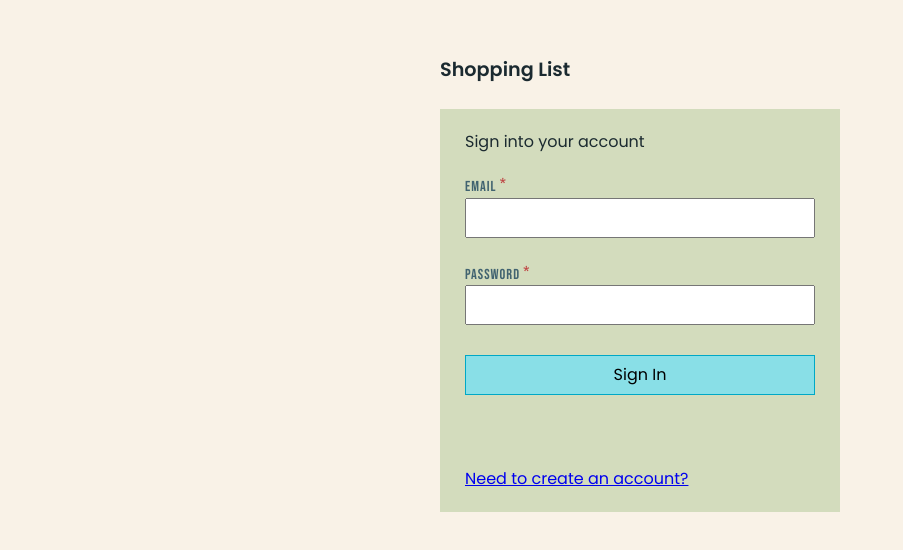
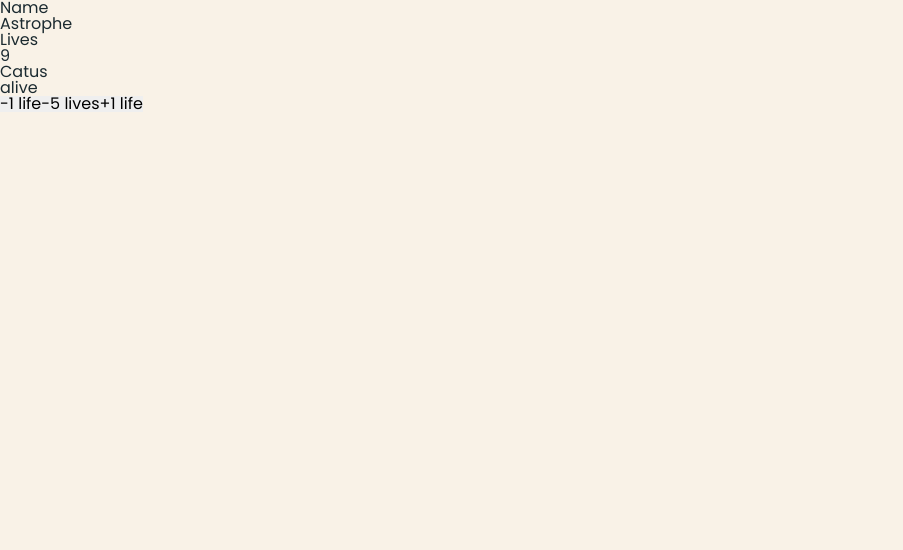
Before and after one commit to alchemy-2022-apr-demos/demo-use-reducer, a React app: page /cat in a window 1280 px wide. Before the commit this address led to /auth. Shown: the top 550 px of the page, without its empty margins (0-903 px from the left). Built offline with nearby package versions, Linux system fonts and the light colour scheme; no server answers.

Commit message:
add Cat using reducers

```diff
--- /dev/null
+++ b/src/actions/cat.js
@@ -0,0 +1,14 @@
+
+export const removeCatLifeAction = (amount) => {
+  return {
+    type: 'remove-cat-life',
+    amount,
+  }
+}
+
+export const addCatLifeAction = (amount) => {
+  return {
+    type: 'add-cat-life',
+    amount,
+  }
+}
--- a/src/components/App.jsx
+++ b/src/components/App.jsx
@@ -13,12 +13,15 @@ import ProtectedRoute from './Auth/ProtectedRoute.jsx';
 import { ShoppingList } from './Lists/ShoppingList.jsx';
 import { Lists } from './Lists/Lists.jsx';
 import ListsProvider from '../state/ListsContext.jsx';
+import Reduced from '../reducer-provider.jsx'
+import Cat from './Cat'
 
 export default function App() {
-  return (
+  return <Reduced>
     <Router>
       <UserProvider>
         <Routes>
+          <Route path="cat" element={<Cat />} />
           <Route path="auth" element={<Auth />}>
             <Route index element={<AuthForm mode="signin" />} />
             <Route
@@ -43,5 +46,5 @@ export default function App() {
         </Routes>
       </UserProvider>
     </Router>
-  );
+  </Reduced>
 }
--- /dev/null
+++ b/src/components/Cat.jsx
@@ -0,0 +1,32 @@
+import React, { useContext } from 'react'
+import { addCatLifeAction, removeCatLifeAction } from '../actions/cat.js';
+import { Context as ReducerContext } from '../reducer-provider.jsx'
+
+export default function Catponent() {
+  const { state, dispatch } = useContext(ReducerContext);
+  const removeOneLife = (e) => {
+    dispatch(removeCatLifeAction(1));
+  }
+  const removeFiveLives = (e) => {
+    dispatch(removeCatLifeAction(5));
+  }
+  const addOneLife = (e) => {
+    dispatch(addCatLifeAction(1));
+  }
+
+  return <article>
+    <dl>
+      <dt>Name</dt>
+      <dd>{state.name}</dd>
+      <dt>Lives</dt>
+      <dd>{state.lives}</dd>
+      <dt>Catus</dt>
+      <dd>{state.status}</dd>
+    </dl>
+    <fieldset>
+      <button onClick={removeOneLife}>-1 life</button>
+      <button onClick={removeFiveLives}>-5 lives</button>
+      <button onClick={addOneLife}>+1 life</button>
+    </fieldset>
+  </article>
+}
--- a/src/components/Page/Navigation.jsx
+++ b/src/components/Page/Navigation.jsx
@@ -5,6 +5,7 @@ export default function Navigation() {
   return (
     <nav className={styles.Navigation}>
       <NavLink to="">Dashboard</NavLink>
+      <NavLink to="cat">Cat</NavLink>
       <NavLink to="lists">Lists</NavLink>
     </nav>
   );
--- /dev/null
+++ b/src/reducer-provider.jsx
@@ -0,0 +1,22 @@
+import { useMemo, useReducer, createContext } from 'react';
+import appReducer from './reducers/app-reducer';
+
+const initialState = {
+  name: 'Astrophe',
+  lives: 9,
+  status: 'alive',
+}
+
+export const Context = createContext({
+  state: initialState,
+  dispatch: _ => void undefined,
+});
+
+export default function Reduced(props) {
+  const [state, dispatch] = useReducer(appReducer, initialState);
+
+  const contextValue = useMemo(() => ({ state, dispatch }),  [state, dispatch]);
+  return <Context.Provider value={contextValue}>
+    {props.children}
+  </Context.Provider>
+}
--- /dev/null
+++ b/src/reducers/app-reducer.js
@@ -0,0 +1,12 @@
+export default function appReducer(state, action) {
+  if(action.type == 'remove-cat-life') {
+    const newLives = state.lives - action.amount;
+    return {
+      ...state,
+      lives: newLives,
+      status: newLives < 1 ? 'dead' : 'alive',
+    }
+  } else {
+    return state;
+  }
+}
```
